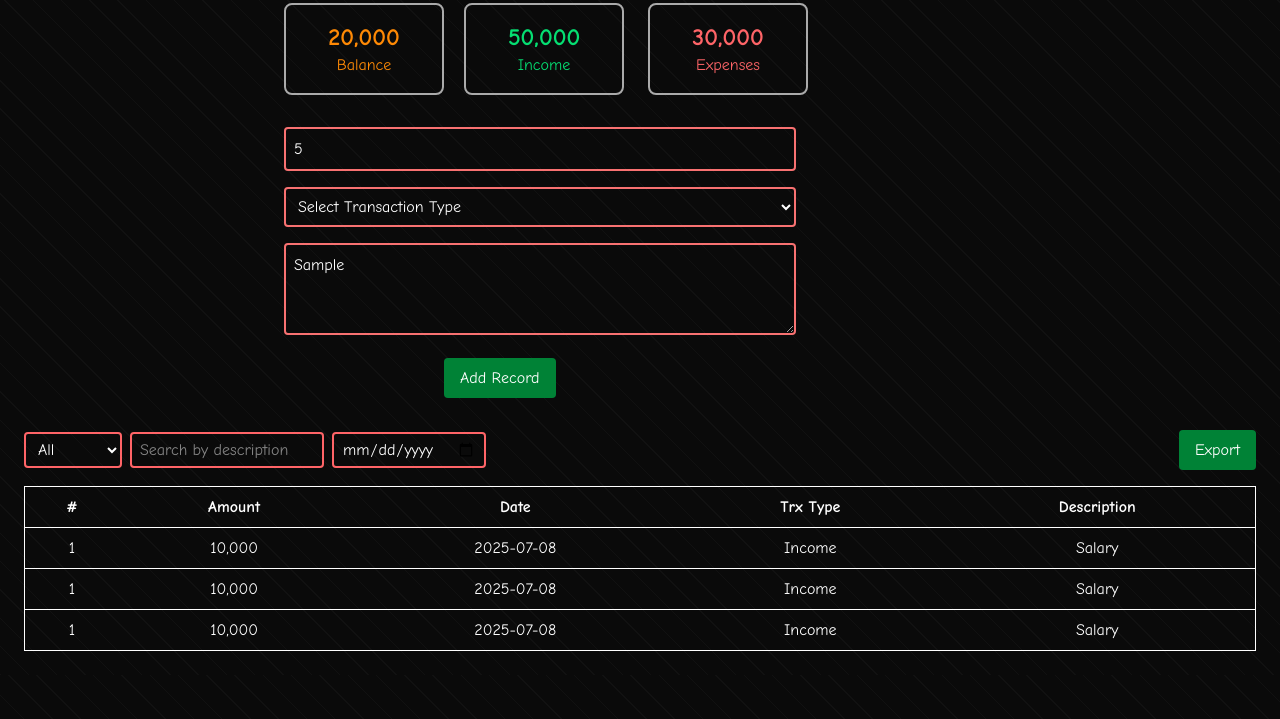
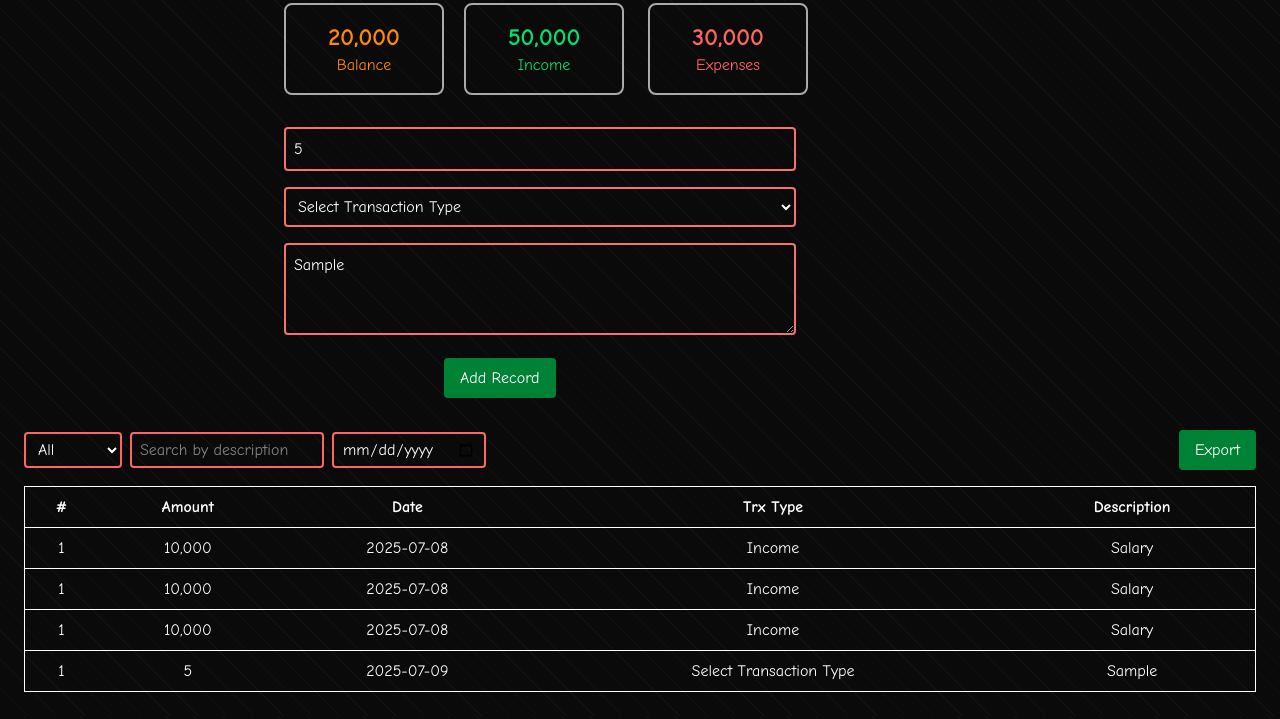
Before and after one commit to Hutheif/FinTrack, a website: page public/dashboard.html in a window 1280 px wide. Both pictures are taken after typing "5", "Sample" into the empty fields and a click on the button "Add Record". Shown: the part 81-800 px from the top of the page. Drawn offline with Linux system fonts and the light colour scheme.

Commit message:
new files

```diff
--- a/public/dashboard.html
+++ b/public/dashboard.html
@@ -13,7 +13,7 @@
 
     </head>
 
-    <body class="text-white p-6">
+    <body class="text-white p-6 h-screen">
         <!-- Header Section -->
         <div class="flex justify-between items-center mb-6">
             <h1 class="text-3xl font-bold neon-text">FIN-TRACK</h1>
@@ -111,7 +111,28 @@
             </tbody>
         </table>
 
+        <script>
+            // Sample JavaScript to handle form submission and table updates
+            document.querySelector('button').addEventListener('click', function () {
+                const amount = document.querySelector('input[type="number"]').value;
+                const trxType = document.querySelector('select').value;
+                const description = document.querySelector('textarea').value;
 
+                if (amount && trxType && description) {
+                    const tableBody = document.querySelector('tbody');
+                    const newRow = document.createElement('tr');
+                    newRow.classList.add('border-t', 'border-white');
+                    newRow.innerHTML = `
+                        <td class="p-2">1</td>
+                        <td class="p-2">${amount}</td>
+                        <td class="p-2">${new Date().toISOString().split('T')[0]}</td>
+                        <td class="p-2">${trxType}</td>
+                        <td class="p-2">${description}</td>
+                    `;
+                    tableBody.appendChild(newRow);
+                }
+            });
+        </script>
     </body>
 
 </html>
```
Also changed, not shown: public/js/script.js (added, +25 -0 lines), dist/output.css (added).
